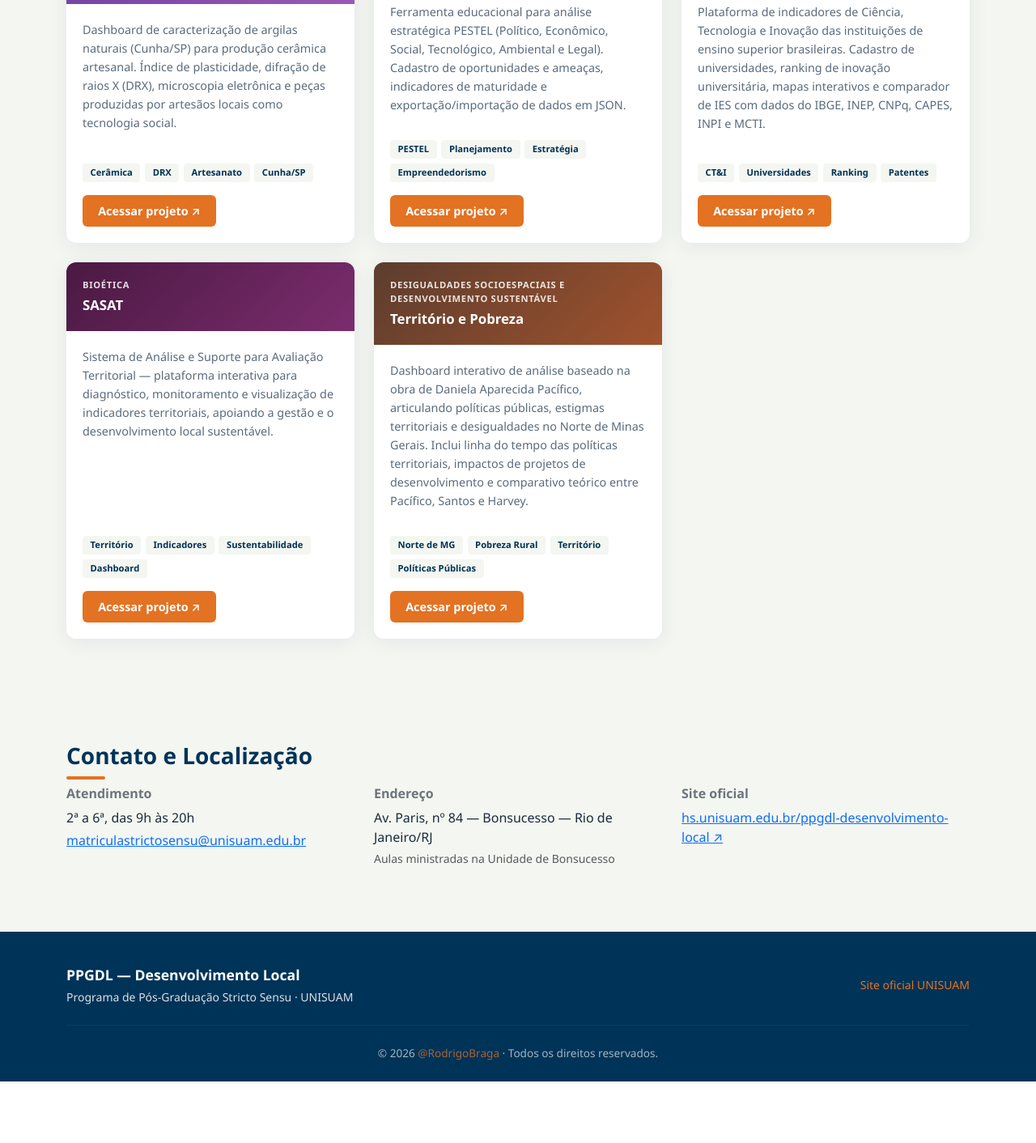
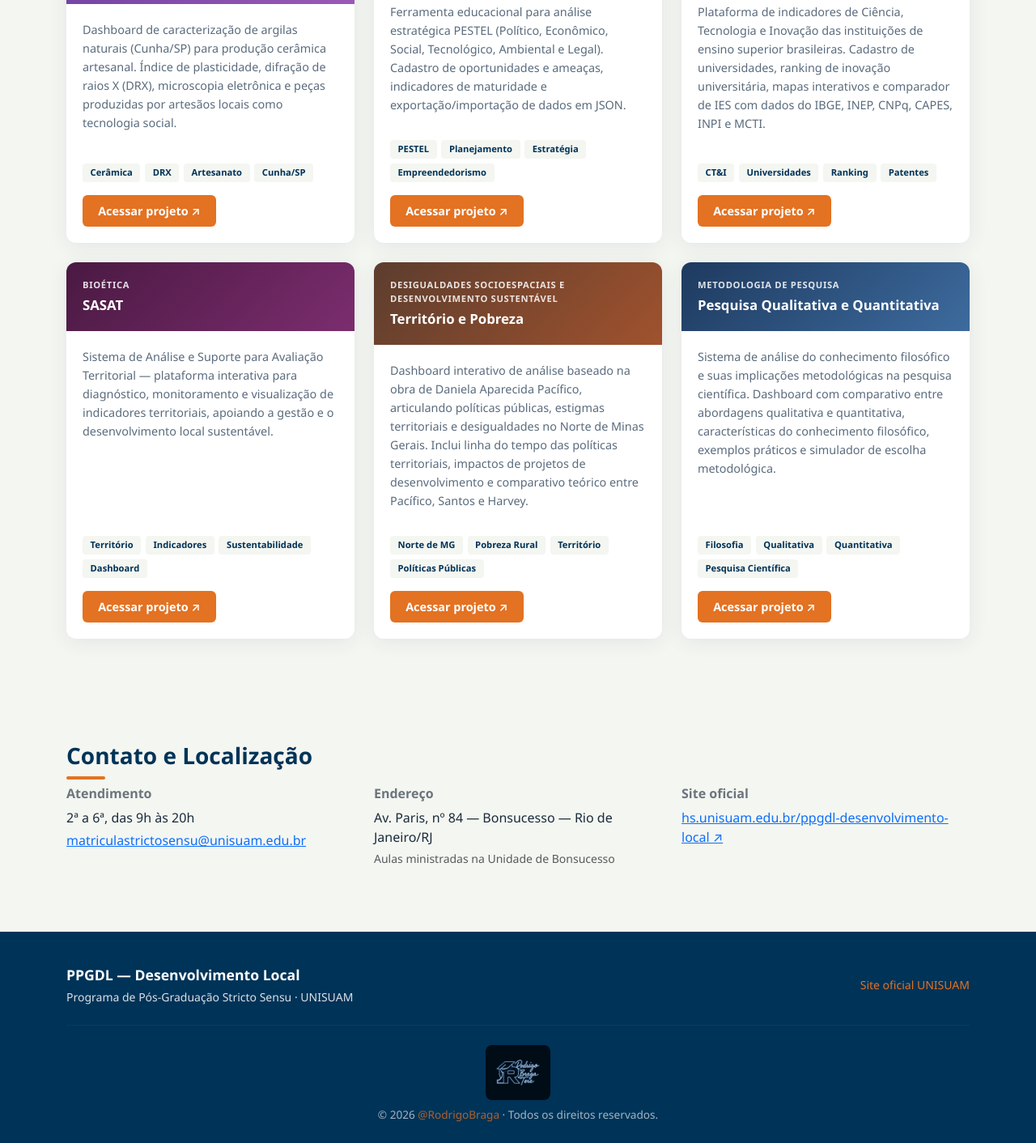
Before and after one commit to rodrigobragatere/PPGDL, a website: page index.html in a window 1280 px wide. Shown: the part 3911-5323 px from the top of the page at 81% size. Before the commit the page ends 5247 px from the top, so only its background shows below. Drawn offline with nearby package versions, Linux system fonts and the light colour scheme.

Commit message:
ajuste novo card metodologia

```diff
--- a/css/styles.css
+++ b/css/styles.css
@@ -339,6 +339,10 @@ body {
   background: linear-gradient(135deg, #5c3d2e, #a0522d);
 }
 
+.project-card-header.metodologia {
+  background: linear-gradient(135deg, #1e3a5f, #3d6b9e);
+}
+
 .project-discipline {
   font-size: 0.7rem;
   font-weight: 700;
@@ -527,6 +531,27 @@ body {
   opacity: 0.75;
 }
 
+.footer-logo-link {
+  display: inline-block;
+  line-height: 0;
+  background: #000;
+  border-radius: 8px;
+  padding: 6px 12px;
+  transition: opacity 0.2s ease;
+}
+
+.footer-logo-link:hover {
+  opacity: 0.85;
+  text-decoration: none;
+}
+
+.footer-logo {
+  height: 56px;
+  width: auto;
+  max-width: 180px;
+  object-fit: contain;
+}
+
 /* ── Animations ── */
 .fade-in {
   opacity: 0;
--- a/index.html
+++ b/index.html
@@ -247,6 +247,7 @@
           <button class="filter-btn" data-filter="gestao">Gestão da Inovação</button>
           <button class="filter-btn" data-filter="bioetica">Bioética</button>
           <button class="filter-btn" data-filter="desigualdades">Desigualdades Socioespaciais</button>
+          <button class="filter-btn" data-filter="metodologia">Metodologia de Pesquisa</button>
         </div>
 
         <div class="row g-4" id="projectsGrid">
@@ -460,6 +461,32 @@
             </article>
           </div>
 
+          <!-- Metodologia de Pesquisa -->
+          <div class="col-md-6 col-lg-4 project-card-col fade-in" data-discipline="metodologia">
+            <article class="project-card">
+              <div class="project-card-header metodologia">
+                <div class="project-discipline">Metodologia de Pesquisa</div>
+                <h3>Pesquisa Qualitativa e Quantitativa</h3>
+              </div>
+              <div class="project-card-body">
+                <p>
+                  Sistema de análise do conhecimento filosófico e suas implicações metodológicas na pesquisa
+                  científica. Dashboard com comparativo entre abordagens qualitativa e quantitativa,
+                  características do conhecimento filosófico, exemplos práticos e simulador de escolha metodológica.
+                </p>
+                <div class="project-tags">
+                  <span class="project-tag">Filosofia</span>
+                  <span class="project-tag">Qualitativa</span>
+                  <span class="project-tag">Quantitativa</span>
+                  <span class="project-tag">Pesquisa Científica</span>
+                </div>
+                <a href="https://metodologiadepesquisa.vercel.app/" class="btn-project" target="_blank" rel="noopener">
+                  Acessar projeto ↗
+                </a>
+              </div>
+            </article>
+          </div>
+
         </div>
       </div>
     </section>
@@ -510,9 +537,14 @@
         </div>
       </div>
       <hr class="footer-divider">
-      <p class="footer-copy text-center mb-0">
-        © 2026 <a href="https://rodrigobragatere.com" target="_blank" rel="noopener">@RodrigoBraga</a> · Todos os direitos reservados.
-      </p>
+      <div class="footer-copy text-center">
+        <a href="https://rodrigobragatere.com" target="_blank" rel="noopener" class="footer-logo-link">
+          <img src="img/brand/rodrigo-braga-logo.png" alt="Rodrigo Braga Tere" class="footer-logo" width="160" height="60">
+        </a>
+        <p class="mb-0 mt-2">
+          © 2026 <a href="https://rodrigobragatere.com" target="_blank" rel="noopener">@RodrigoBraga</a> · Todos os direitos reservados.
+        </p>
+      </div>
     </div>
   </footer>
 
```
Also changed, not shown: README.md, img/brand/rodrigo-braga-logo.png (added).
